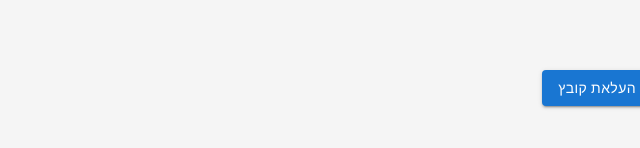
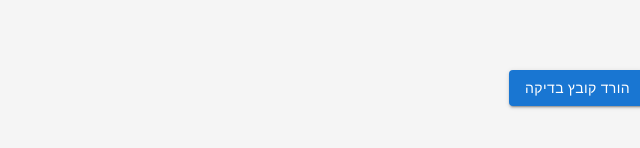
Before and after one commit to Racheli-shtrochlitz/link-generator-react, a React (Create React App) app: page / in a window 1280 px wide. Shown: the part 328-476 px from the top of the page, without its empty margins (640-1280 px from the left). Built offline with nearby package versions, Linux system fonts and the light colour scheme.

Commit message:
Just dounload an excel file

```diff
--- a/src/App.js
+++ b/src/App.js
@@ -1,29 +1,30 @@
-import React, { useState } from 'react';
+import React from 'react';
 import { Button, Container } from '@mui/material';
 import ExcelJS from 'exceljs';
+import { saveAs } from 'file-saver';
 
 function App() {
-  const [file, setFile] = useState(null);
-
-  const handleFileUpload = async (e) => {
-    const f = e.target.files[0];
-    if (!f) return;
-    setFile(f);
+  const handleDownload = async () => {
+    const wb = new ExcelJS.Workbook();
+    const ws = wb.addWorksheet('Sheet1');
+    ws.getCell('A1').value = 'בדיקה';
 
     try {
-      const wb = new ExcelJS.Workbook();
-      await wb.xlsx.load(await f.arrayBuffer());
-      console.log('✅ Loaded!');
+      const buffer = await wb.xlsx.writeBuffer();
+      const blob = new Blob([buffer], {
+        type: 'application/vnd.openxmlformats-officedocument.spreadsheetml.sheet',
+      });
+      saveAs(blob, 'בדיקה.xlsx');
+      console.log('✅ Created & Downloaded!');
     } catch (err) {
-      console.error('❌ ExcelJS failed to load file:', err);
+      console.error('❌ יצירת קובץ נכשלה:', err);
     }
   };
 
   return (
     <Container sx={{ mt: 4 }}>
-      <Button variant="contained" component="label">
-        העלאת קובץ
-        <input type="file" hidden onChange={handleFileUpload} accept=".xlsx,.xls" />
+      <Button variant="contained" onClick={handleDownload}>
+        הורד קובץ בדיקה
       </Button>
     </Container>
   );
```
